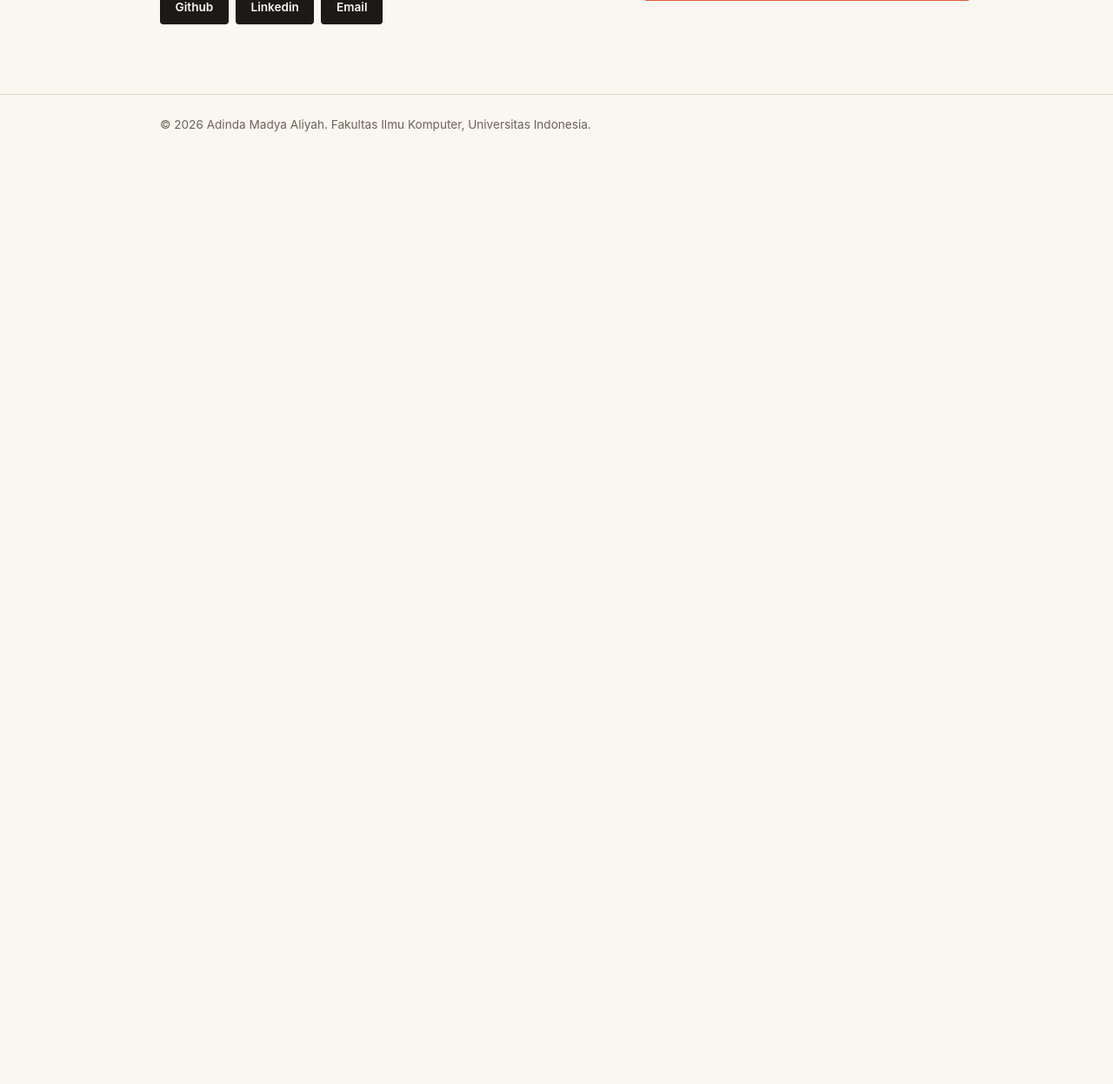
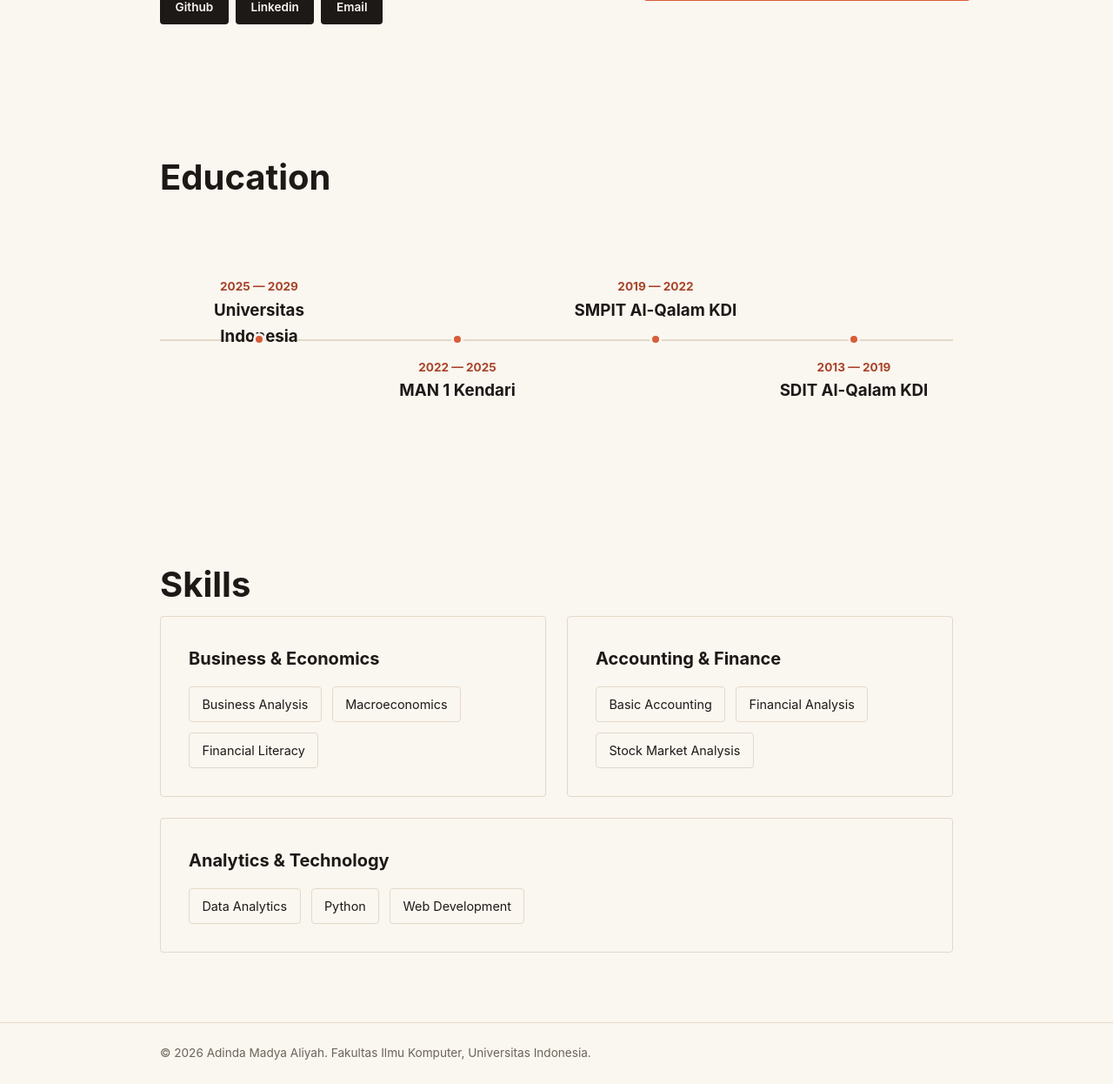
Before and after one commit to adindamddya/myportofolio, a Django app: page / in a window 1280 px wide. Shown: the part 588-1834 px from the top of the page at 87% size. Before the commit the page ends 739 px from the top, so only its background shows below. Run offline with Django 5.2, Linux system fonts and the light colour scheme.

Commit message:
Add education section to portofolio

```diff
--- a/static/css/style.css
+++ b/static/css/style.css
@@ -174,6 +174,145 @@ h1, .brand {
     border-top: 1px solid var(--line);
 }
 
+/* Education Section */
+.education-section {
+    padding: 4rem 0 5rem;
+}
+
+.education-section h2 {
+    font-size: 2.5rem;
+    margin-bottom: 0.5rem;
+}
+
+.education-subtitle {
+    color: var(--text-muted);
+    margin-bottom: 3rem;
+}
+
+.education-timeline {
+    display: grid;
+    grid-template-columns: repeat(4, 1fr);
+    position: relative;
+    margin-top: 4rem;
+}
+
+.education-timeline::before {
+    content: "";
+    position: absolute;
+    top: 50%;
+    left: 0;
+    right: 0;
+    height: 2px;
+    background-color: var(--line);
+}
+
+.education-item {
+    position: relative;
+    min-height: 180px;
+    display: flex;
+    flex-direction: column;
+    align-items: center;
+}
+
+.education-item:nth-child(odd) {
+    justify-content: flex-start;
+}
+
+.education-item:nth-child(even) {
+    justify-content: flex-end;
+}
+
+.education-card {
+    width: 100%;
+    padding: 1rem;
+    text-align: center;
+}
+
+.education-card p {
+    font-size: 1rem;
+    margin: 0.4rem 0;
+}
+
+.education-card span {
+    color: var(--text-muted);
+    font-size: 0.85rem;
+}
+
+.education-year {
+    font-weight: 700;
+    color: var(--accent-dark) !important;
+}
+
+.timeline-dot {
+    position: absolute;
+    top: 50%;
+    width: 14px;
+    height: 14px;
+    background-color: var(--accent);
+    border: 3px solid var(--paper);
+    border-radius: 50%;
+    transform: translateY(-50%);
+    z-index: 2;
+}
+
+
+.skills-section {
+    padding: 5rem 0;
+}
+
+.skills-section h2 {
+    font-size: 2.5rem;
+    margin-bottom: 0.25rem;
+}
+
+.skills-subtitle {
+    color: var(--text-muted);
+    margin-bottom: 2rem;
+}
+
+.skills-grid {
+    display: grid;
+    grid-template-columns: repeat(2, 1fr);
+    gap: 1.5rem;
+}
+
+.skill-card {
+    padding: 2rem;
+    border: 1px solid var(--line);
+    border-radius: var(--radius);
+    background-color: var(--paper);
+    transition: transform 0.2s ease, box-shadow 0.2s ease;
+}
+
+.skill-card:hover {
+    transform: translateY(-4px);
+    box-shadow: 0 8px 20px rgba(28, 25, 23, 0.08);
+}
+
+.skill-card-wide {
+    grid-column: 1 / -1;
+}
+
+.skill-card h3 {
+    font-size: 1.25rem;
+    margin-bottom: 1rem;
+}
+
+.skill-list {
+    display: flex;
+    flex-wrap: wrap;
+    gap: 0.75rem;
+}
+
+.skill-list span {
+    padding: 0.5rem 0.9rem;
+    border: 1px solid var(--line);
+    border-radius: var(--radius);
+    font-size: 0.9rem;
+}
+
+
+/* Mobile */
 @media (max-width: 600px) {
     .hero-grid {
         grid-template-columns: 1fr;
@@ -190,4 +329,18 @@ h1, .brand {
     .social-links {
         justify-content: flex-start;
     }
+
+    .skills-grid {
+        grid-template-columns: 1fr;
+    }
+
+    .skill-card-wide {
+        grid-column: auto;
+    }
+
+    .education-section,
+    .skills-section {
+        padding-left: 0;
+        padding-right: 0;
+    }
 }
--- a/templates/index.html
+++ b/templates/index.html
@@ -52,6 +52,82 @@
         </section>
     </main>
 
+<section class="education-section" id="education">
+    <div class="container">
+        <h2>Education</h2>
+
+        <div class="education-timeline">
+            <article class="education-item">
+                <div class="education-card">
+                    <span class="education-year">2025 — 2029</span>
+                    <h3>Universitas Indonesia</h3>
+
+                </div>
+                <div class="timeline-dot"></div>
+            </article>
+
+            <article class="education-item">
+                <div class="education-card">
+                    <span class="education-year">2022 — 2025</span>
+                    <h3>MAN 1 Kendari</h3>
+                </div>
+                <div class="timeline-dot"></div>
+            </article>
+
+            <article class="education-item">
+                <div class="education-card">
+                    <span class="education-year">2019 — 2022</span>
+                    <h3>SMPIT Al-Qalam KDI</h3>
+                </div>
+                <div class="timeline-dot"></div>
+            </article>
+
+            <article class="education-item">
+                <div class="education-card">
+                    <span class="education-year">2013 — 2019</span>
+                    <h3>SDIT Al-Qalam KDI</h3>
+                </div>
+                <div class="timeline-dot"></div>
+            </article>
+        </div>
+    </div>
+</section>
+
+<section class="skills-section" id="skills">
+    <div class="container">
+        <h2>Skills</h2>
+
+        <div class="skills-grid">
+            <article class="skill-card">
+                <h3>Business & Economics</h3>
+                <div class="skill-list">
+                    <span>Business Analysis</span>
+                    <span>Macroeconomics</span>
+                    <span>Financial Literacy</span>
+                </div>
+            </article>
+
+            <article class="skill-card">
+                <h3>Accounting & Finance</h3>
+                <div class="skill-list">
+                    <span>Basic Accounting</span>
+                    <span>Financial Analysis</span>
+                    <span>Stock Market Analysis</span>
+                </div>
+            </article>
+
+            <article class="skill-card skill-card-wide">
+                <h3>Analytics & Technology</h3>
+                <div class="skill-list">
+                    <span>Data Analytics</span>
+                    <span>Python</span>
+                    <span>Web Development</span>
+                </div>
+            </article>
+        </div>
+    </div>
+</section>
+
     <footer class="site-footer">
         <div class="container">
             <p>&copy; 2026 Adinda Madya Aliyah. Fakultas Ilmu Komputer, Universitas Indonesia.</p>
```
